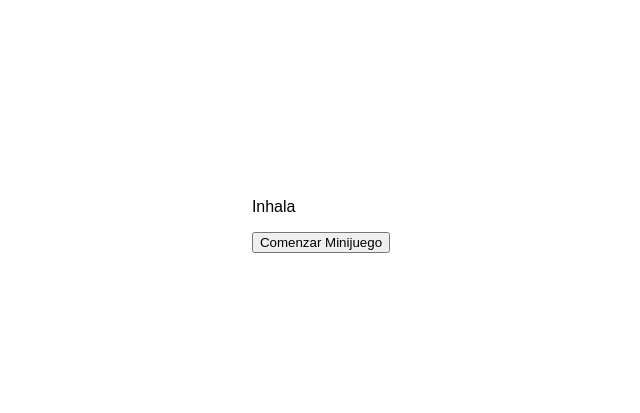
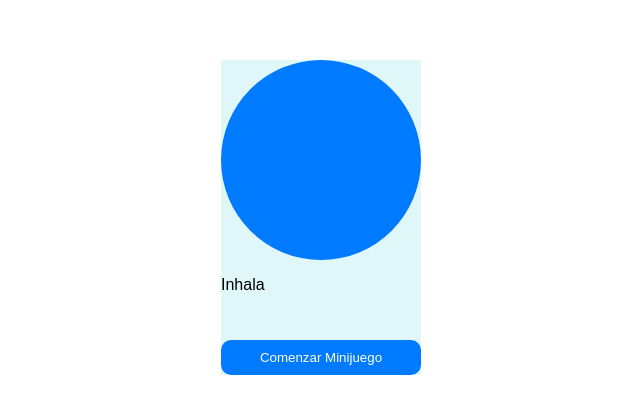
Before and after one commit to AlejandroGarciaMenor/TFG_GISI, a React (Create React App) app in the folder frontend/: page /minijuego-respiracion in a window 1280 px wide. Shown: the part 183-596 px from the top of the page, without its empty margins (319-959 px from the left). Built offline with nearby package versions, Linux system fonts and the light colour scheme.

Commit message:
estilos css para lograr movimiento circulo respiracion478

```diff
--- a/frontend/src/MinijuegoRespiracion478.js
+++ b/frontend/src/MinijuegoRespiracion478.js
@@ -1,4 +1,6 @@
 import React, {useEffect, useState} from "react";
+import './styles/MinijuegoRespiracion478.css';
+
 
 const pasos = [
     {nombre: "Inhala", duracion: 4000},
@@ -10,14 +12,16 @@ const MinijuegoRespiracion478 = () => {
 
     const [pasoIndex, setPasoIndex] = useState(0);
     const [esActivo, setEsActivo] = useState(false);
-
+    const [tipoCirculo, setTipoCirculo] = useState('');
 
     // temporizador para controlar el paso del juego
     useEffect(() => {
         let temporizador;
         if(esActivo){
             const pasoActual = pasos[pasoIndex];
-
+            if(pasoIndex === 0) setTipoCirculo('aumentar');
+            if(pasoIndex === 1) setTipoCirculo('mantener');
+            if(pasoIndex=== 2) setTipoCirculo('contraer');
 
             temporizador = setTimeout(() => {
                 const siguienteIndex = (pasoIndex + 1) % pasos.length;
@@ -34,7 +38,7 @@ const MinijuegoRespiracion478 = () => {
 
     return (
         <div className="minijuego-container">
-
+            <div className={`circulo-respiracion ${tipoCirculo}`}></div>
             <p className="texto-respiracion">{pasos[pasoIndex].nombre}</p>
             { !esActivo && (
                 <button className="boton-comenzar-minijuego" onClick={comenzarRespiracion}>Comenzar Minijuego</button>
--- /dev/null
+++ b/frontend/src/styles/MinijuegoRespiracion478.css
@@ -0,0 +1,41 @@
+.minijuego-container {
+    display: flex;
+    flex-direction: column;
+    background: #e0f7fa;
+}
+
+.circulo-respiracion{
+    width: 200px;
+    height: 200px;
+    border-radius: 50%;
+    background: #007bff;
+    transition: all ease-in-out;
+}
+
+.aumentar{
+    transform: scale(2); /*aumento de la escala*/
+    transition: transform 4s ease-in-out; /*transicion de 4s en el aumento*/
+}
+
+.mantener{
+    transform: scale(2);
+}
+
+.contraer{
+    transform: scale(1); /*vuelve a la escala original*/
+    transition: transform 8s ease-in-out;
+}
+
+.texto-respiracion{
+    color: black;
+}
+
+.boton-comenzar-minijuego{
+    margin-top: 30px;
+    padding: 10px 20px;
+    border: none;
+    color: white;
+    background-color: #007bff;
+    border-radius: 10px;
+    cursor: pointer;
+}
```
